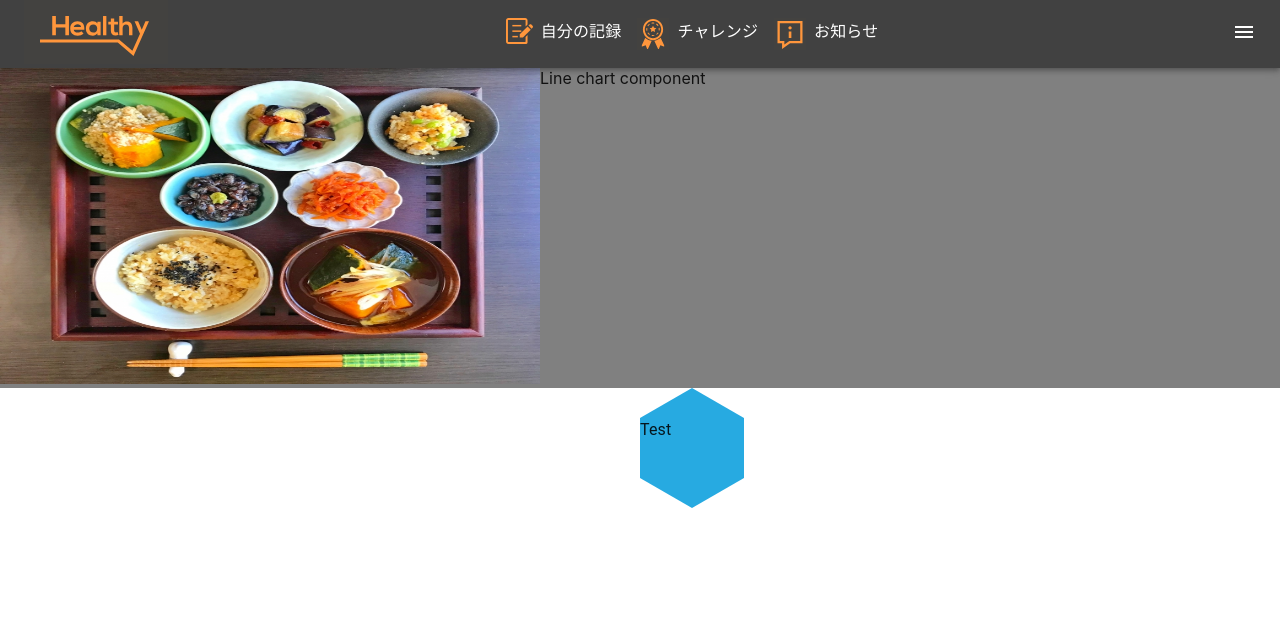
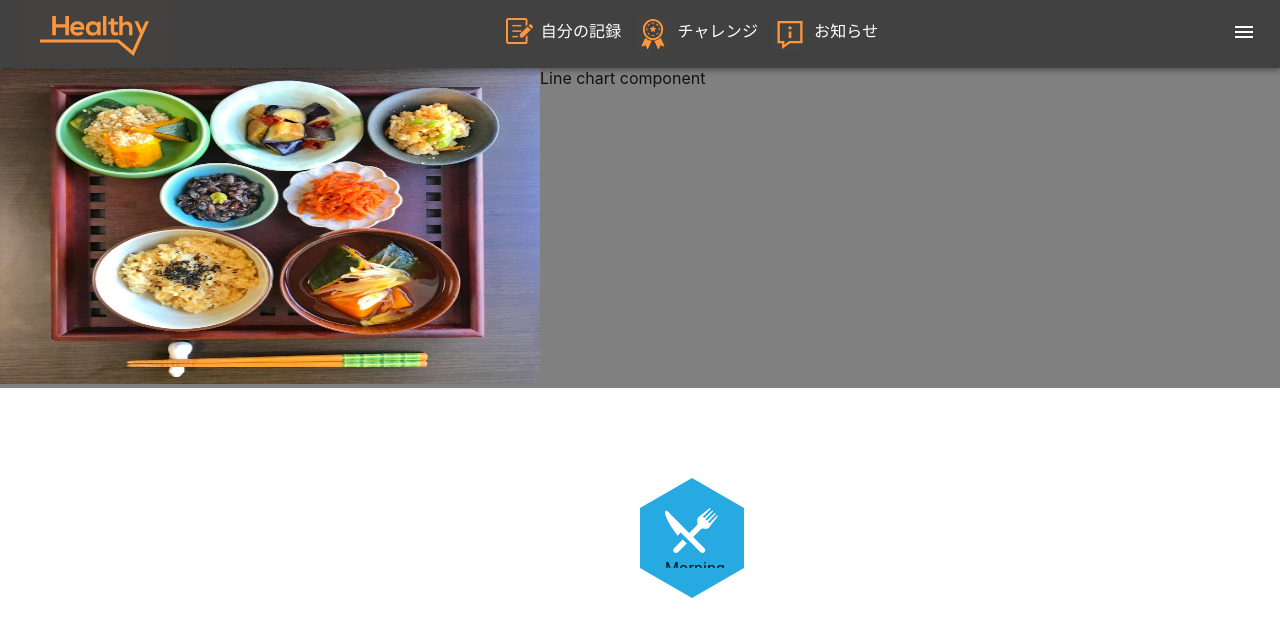
Before and after one commit to VinhNguyen0301/Arent, a React (Create React App) app: page / in a window 1280 px wide. Shown: the top 636 px of the page. Built offline with nearby package versions, Linux system fonts and the light colour scheme.

Commit message:
Update Icon

```diff
--- a/src/components/Menu/MenuHexagon/HexagonItem.tsx
+++ b/src/components/Menu/MenuHexagon/HexagonItem.tsx
@@ -1,6 +1,7 @@
 import { Box, Typography, styled } from "@mui/material";
 import React from "react";
 import HexagonIcon from "@mui/icons-material/Hexagon";
+import { CupIcon, KnifeIcon } from "../../icon";
 
 const HexagonStyled = styled(Box)(() => ({
   marginTop: "30px",
@@ -9,7 +10,7 @@ const HexagonStyled = styled(Box)(() => ({
   backgroundColor: "#27aae1",
   borderColor: "#27aae1",
   position: "relative",
-  //   display: "inline-block",
+  display: "inline-block",
 
   "&:before": {
     content: '""',
@@ -36,9 +37,13 @@ const HexagonStyled = styled(Box)(() => ({
 
 const HexagonItem = () => {
   return (
-    <Box ml="50%">
+    <Box ml="50%" mt="90px">
       <HexagonStyled>
-        <Typography>Test</Typography>
+        <Box ml="25px">
+          <KnifeIcon />
+          {/* <CupIcon /> */}
+          <Typography>Morning</Typography>
+        </Box>
       </HexagonStyled>
     </Box>
   );
--- /dev/null
+++ b/src/components/icon/CupIcon.tsx
@@ -0,0 +1,35 @@
+import { SVGIconProps } from "../../model/common";
+
+export const CupIcon = ({ color = "#FF963C", ...svgProps }: SVGIconProps) => {
+  return (
+    <svg
+      width="56"
+      height="56"
+      viewBox="0 0 56 56"
+      color={color}
+      fill="none"
+      xmlns="http://www.w3.org/2000/svg"
+      {...svgProps}
+    >
+      <rect opacity="0.01" width="56" height="56" fill="white" />
+      <g clip-path="url(#clip0_0_102)">
+        <path
+          fill-rule="evenodd"
+          clip-rule="evenodd"
+          d="M45 12.0464C42.7853 12.0464 40.9036 10.3071 40.9036 8H15.1486C15.1486 10.304 13.2163 12.0464 11 12.0464V14.6671H45V12.0464ZM12.7004 17.9999L17.9067 48H38.2008L43.3013 17.9999H12.7004ZM39.2861 21.3264L38.1519 28H17.954L16.8198 21.3264H39.2861ZM20.7872 44.6672L19.6532 38.0001H36.4528L35.3203 44.6672H20.7872Z"
+          fill="white"
+        />
+      </g>
+      <defs>
+        <clipPath id="clip0_0_102">
+          <rect
+            width="34"
+            height="40"
+            fill="white"
+            transform="translate(11 8)"
+          />
+        </clipPath>
+      </defs>
+    </svg>
+  );
+};
--- /dev/null
+++ b/src/components/icon/KnifeIcon.tsx
@@ -0,0 +1,24 @@
+import { SVGIconProps } from "../../model/common";
+
+export const KnifeIcon = ({ color = "#FF963C", ...svgProps }: SVGIconProps) => {
+  return (
+    <svg
+      width="53"
+      height="45"
+      viewBox="0 0 53 45"
+      color={color}
+      fill="none"
+      xmlns="http://www.w3.org/2000/svg"
+      {...svgProps}
+    >
+      <path
+        d="M9.0234 40.2289C7.93441 41.316 7.93624 43.0846 9.02877 44.1788C10.123 45.2714 11.8917 45.2731 12.9805 44.1844L21.6829 35.4822L17.7255 31.525L9.0234 40.2289Z"
+        fill="white"
+      />
+      <path
+        d="M52.2807 7.37263L44.4311 15.2493L43.1201 13.9338L50.7092 5.79414L49.9738 5.05622L41.807 12.6162L40.494 11.3004L48.1175 3.19507L47.3244 2.39758L39.1828 9.98285L37.8698 8.6651L45.7191 0.78833L44.9351 0C44.9351 0 37.5451 5.81378 33.8966 8.81451C32.6176 9.86383 32.103 11.6404 32.2822 13.2911C32.528 15.523 32.7987 16.3888 31.895 17.2959L24.239 24.9764C14.4183 15.1179 3.66828 4.32897 2.56159 3.23455C1.91059 2.59014 0.977608 2.59014 0.393128 3.17699C-1.64435 5.22173 4.50775 17.4365 12.612 27.6746C14.3017 25.97 15.839 24.4364 15.839 24.4364L35.5219 44.1858C36.7396 45.4082 38.5119 45.1255 39.4466 44.1858H39.4483C40.5317 43.0988 40.5317 41.333 39.4483 40.2457C37.3655 38.156 33.0964 33.8683 28.1764 28.9273L35.8245 21.2522C36.7432 20.3307 37.5915 20.6134 39.8161 20.8742C41.4858 21.0705 43.3137 20.5666 44.3668 19.2544C47.3334 15.5481 53.0001 8.09276 53.0001 8.09276L52.2807 7.37263Z"
+        fill="white"
+      />
+    </svg>
+  );
+};
--- a/src/components/icon/index.tsx
+++ b/src/components/icon/index.tsx
@@ -2,3 +2,5 @@ export * from "./LogoIcon";
 export * from "./ProfileIcon";
 export * from "./ChallengeIcon";
 export * from "./InfoIcon";
+export * from "./KnifeIcon";
+export * from "./CupIcon";
```
